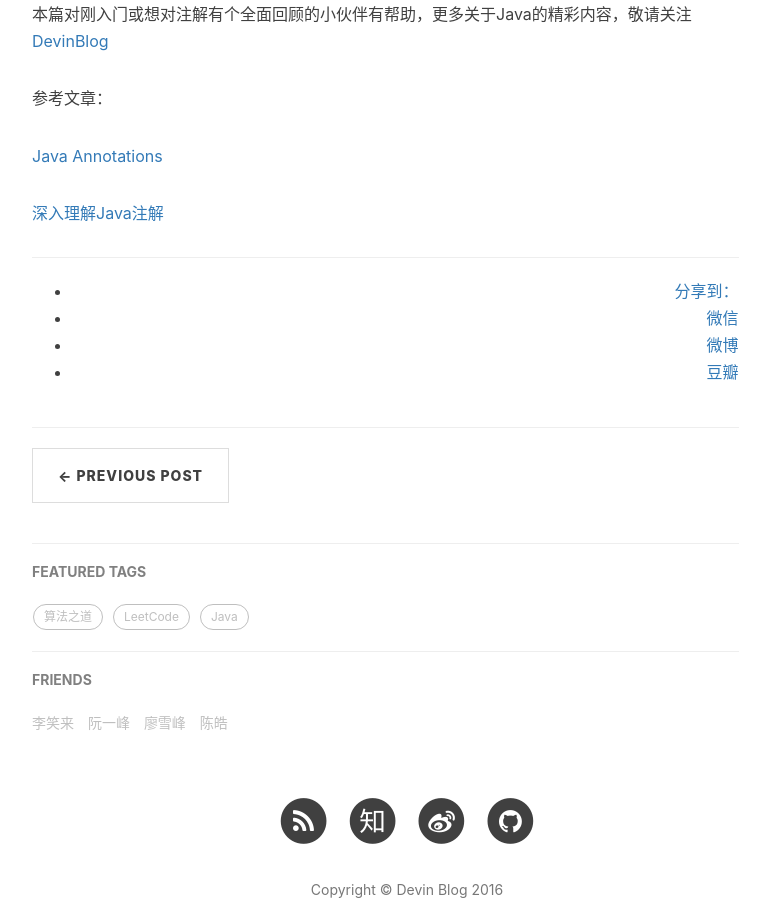
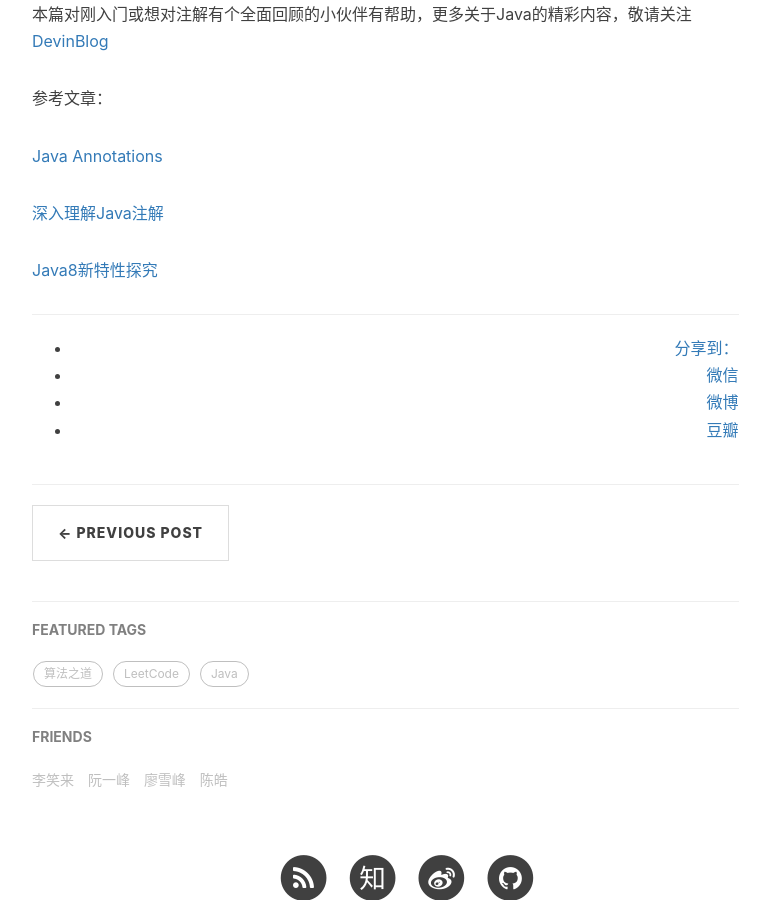
Before and after one commit to zhuifengshen/zhuifengshen.github.io, a Jekyll site: the page built from _posts/2016-09-23-java-annotation.md, in a window 1280 px wide and 900 px high, scrolled down 14511 px. Shown: the whole window, without its empty margins (233-1003 px from the left). Built offline with Jekyll 4.4.1, drawn with Linux system fonts in a browser that asks for light colours; nearby versions of some CDN libraries; comment, search, counter and statistics services are not loaded.

Commit message:
modified java annotation reference

```diff
--- a/_posts/2016-09-23-java-annotation.md
+++ b/_posts/2016-09-23-java-annotation.md
@@ -577,3 +577,5 @@ public class RepeatAnnotationUseNewVersion {
 [Java Annotations](http://tutorials.jenkov.com/java/annotations.html)
 
 [深入理解Java注解](http://www.cnblogs.com/peida/archive/2013/04/23/3036035.html)
+
+[Java8新特性探究](https://my.oschina.net/benhaile/blog/180932)
```
